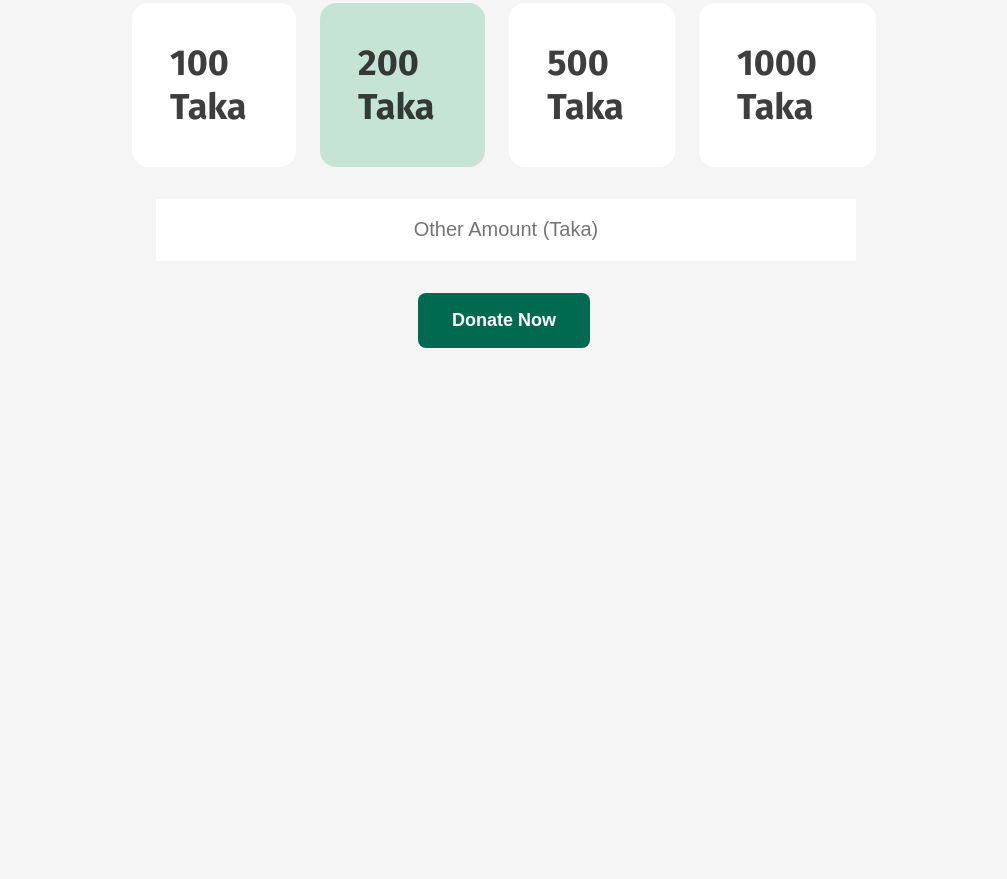
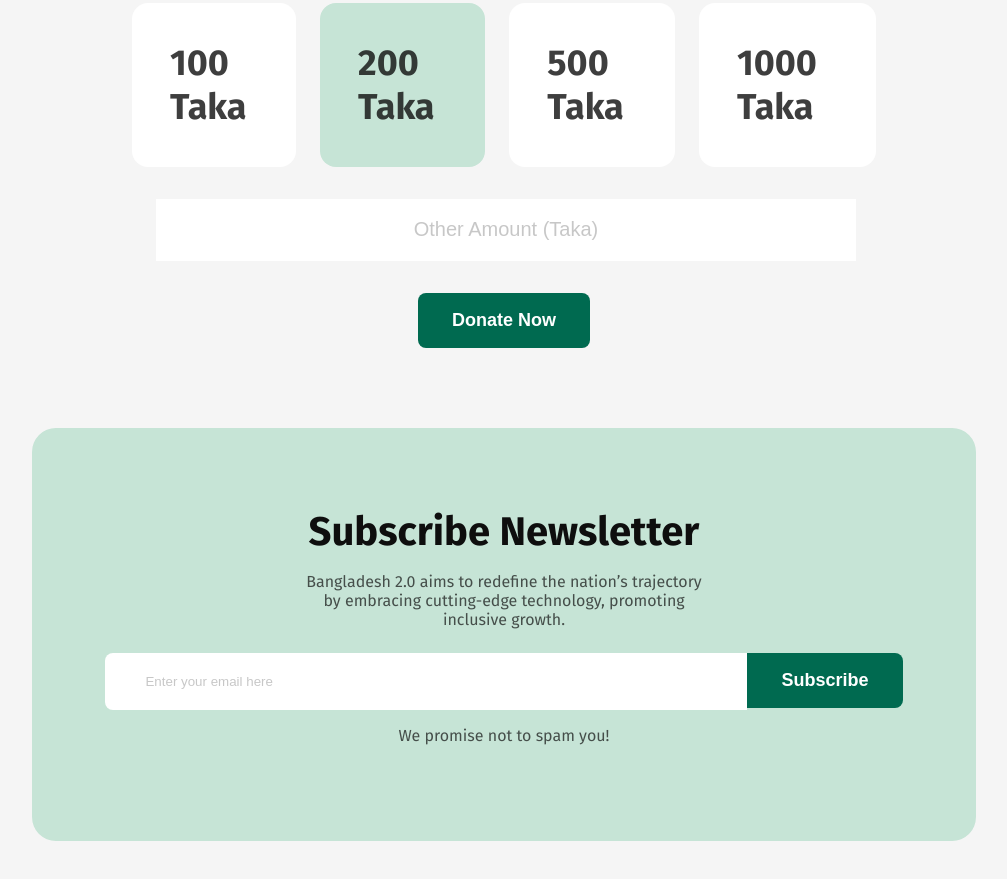
Before and after one commit to Mozammel-1001/Assignment_1, a plain HTML site: page index.html in a window 1280 px wide. Shown: the part 2725-3604 px from the top of the page, without its empty margins (136-1143 px from the left). Before the commit the page ends 3153 px from the top, so only its background shows below. Drawn offline with Linux system fonts and the light colour scheme.

Commit message:
Newsletter Section Completed

```diff
--- a/Styles/style.css
+++ b/Styles/style.css
@@ -259,6 +259,10 @@ body {
     font-size: 20px;
 }
 
+::placeholder {
+    opacity: 0.4;
+}
+
 input[type=number]::-webkit-inner-spin-button,
 input[type=number]::-webkit-outer-spin-button {
     -webkit-appearance: none;
@@ -280,3 +284,53 @@ input[type=number]::-webkit-outer-spin-button {
     padding: 17px 34px;
     cursor: pointer;
 }
+
+/* Newsletter Style */
+.newsletter {
+    margin: 80px 160px;
+    border-radius: 24px;
+    background-color: #C6E4D6;
+    padding: 80px 265px;
+}
+
+.newsletter_title {
+    font-weight: bold;
+    font-size: 40px;
+    color: #0E0E0E;
+    text-align: center;
+    margin-top: 0;
+    margin-bottom: 16px;
+}
+
+.newsletter_description {
+    color: rgba(14, 14, 14, 0.70);
+    text-align: center;
+    margin-bottom: 24px;
+}
+.newsletter_promise{
+    color: rgba(14, 14, 14, 0.70);
+    text-align: center;
+}
+.newsletter_form {
+    display: flex;
+    justify-content: center;
+}
+
+.newsletter input[type="email"] {
+    width: 600px;
+    height: 55px;
+    border: none;
+    border-radius: 8px 0 0 8px;
+    padding-left: 40px;
+}
+
+.newsletter input[type="submit"] {
+    font-weight: 600;
+    font-size: 18px;
+    color: #FFFFFF;
+    background-color: #006A50;
+    border-radius: 0 8px 8px 0;
+    border: none;
+    padding: 17px 34px;
+    cursor: pointer;
+}
--- a/index.html
+++ b/index.html
@@ -121,6 +121,20 @@
                 </div>
             </form>
         </section>
+        <section class="newsletter">
+            <div>
+                <h2 class="newsletter_title">Subscribe Newsletter</h2>
+                <p class="newsletter_description">Bangladesh 2.0 aims to redefine the nation’s trajectory by embracing
+                    cutting-edge technology, promoting inclusive growth.</p>
+                <form>
+                    <div class="newsletter_form">
+                        <div><input type="email" placeholder="Enter your email here" required></div>
+                        <div><input type="submit" value="Subscribe"></div>
+                    </div>
+                </form>
+                <p class="newsletter_promise">We promise not to spam you!</p>
+            </div>
+        </section>
     </main>
     <footer>
 
```
